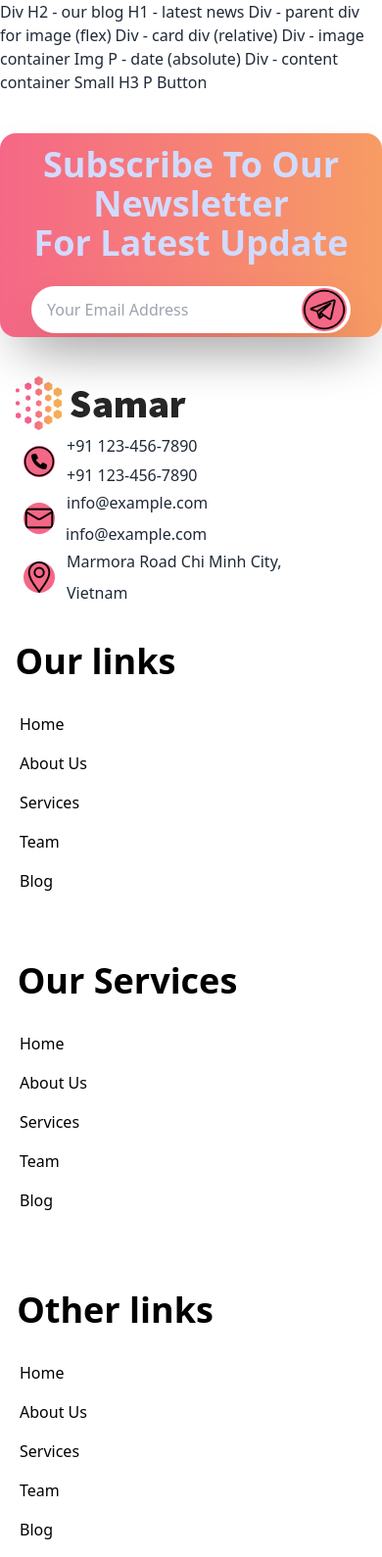
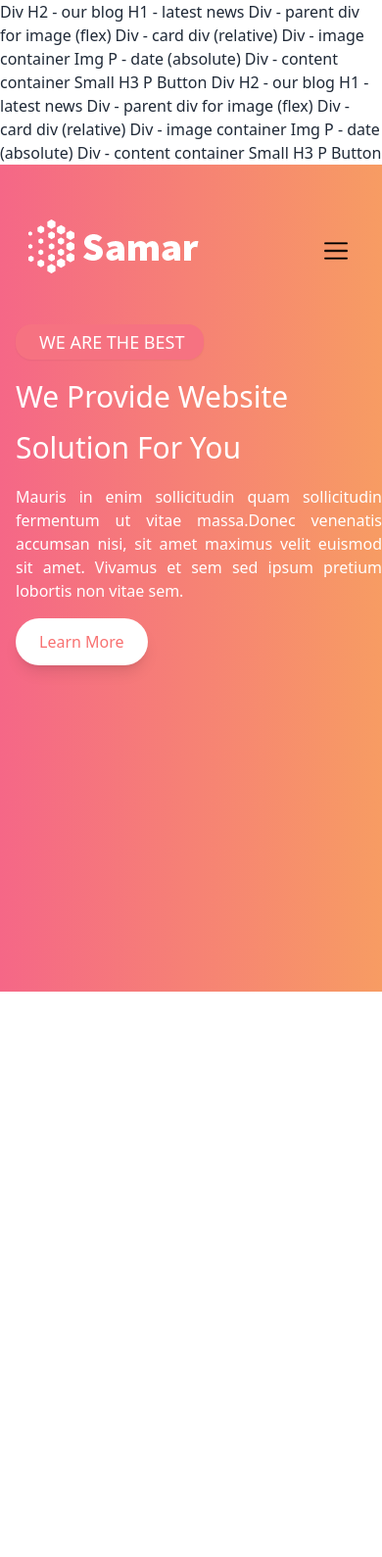
Before and after one commit to majbaulhoque/Samar-Project, a plain HTML site: page test.html in a window 390 px wide. Shown: the whole page at 98% size. After the commit the page ends 1012 px from the top, so only its background shows below. Drawn offline with nearby package versions, Linux system fonts and the light colour scheme.

Commit message:
full responsive

```diff
--- a/test.html
+++ b/test.html
@@ -257,89 +257,117 @@
             </div>
         </section> -->
 
-        <section class="mt-10">
-            <div class="max-w-6xl mx-auto bg-pattern bg-cover bg-center">
-                <div class="card bg-primary text-primary-content h-52 bg-white shadow-2xl bg-gradient-to-r from-[#F56787] to-[#F79C63]">
-                    <div class="card-body">
-                        <div class="flex flex-col lg:flex-row justify-between items-center mt-[-20px] md:mt-5 mb-8 lg:mb-0">
-                            <h2 class="card-title text-4xl lg:text-5xl text-center lg:text-left mb-6 lg:mb-0">Subscribe To Our Newsletter<br>For Latest Update</h2>
-                            <div class="flex rounded-3xl bg-white shadow-2xl h-12">
-                                <input type="search" name="search" id="search" placeholder="Your Email Address" class="w-full border-none bg-transparent px-4 py-1 outline-none focus:outline-none">
-                                <button class="m-2 rounded px-4 py-2 text-white"><img class="h-11 w-12 ml-5 rounded-full mt-[-14px] bg-[#F56787]" src="./communication.png" alt=""></button>
+Div
+ H2 - our blog
+ H1 - latest news
+ Div - parent div for image (flex)
+  Div - card div (relative)
+   Div - image container
+    Img
+    P - date (absolute)
+   Div - content container
+    Small
+    H3
+    P
+    Button
+        <!-- <div class="bg-gradient-to-r from-[#F56787] to-[#F79C63] h-[810px]">
+            <div class="max-w-7xl mx-auto">
+                <nav>
+                    <div class="absolute ml-[950px]">
+                        <img class="w-[500px] h-[540px] rounded-s-lg" src="./pic1.jpg" alt="">
+                    </div>
+                    <div class="relative flex justify-between py-4">
+                        <div class="flex items-center">
+                            <img class="h-5 w-5 mr-2 mt-1" src="./email.png" alt="email">
+                            <p class="text-white text-sm sm:text-base">info@example.com</p>
+                            <img class="h-5 w-5 mr-2 ml-4 mt-1" src="./phone-call.png" alt="Phone">
+                            <p class="text-white text-sm sm:text-base">+91 987-654-321</p>
+                        </div>
+                        <div class="flex">
+                            <img class="h-6 w-6 mr-2 mt-1" src="./facebook.png" alt="facebook">
+                            <img class="h-6 w-6 mr-2 mt-1" src="./social.png" alt="instagram">
+                            <img class="h-6 w-6 mr-2 mt-1" src="./twitter.png" alt="twitter">
+                        </div>
+                    </div>
+                    <hr class="relative">
+                    <div>
+
+                        <div class="relative flex justify-between items-center mt-6">
+                            <div>
+                                <img src="./logo-white.png" alt="">
+                            </div>
+                            <div class="mt-6 flex flex-wrap gap-4">
+                                <a class="text-white text-base font-bold p-1" href="Home">Home</a>
+                                <a class="text-white text-base font-bold p-1" href="Pages">Pages</a>
+                                <a class="text-white text-base font-bold p-1" href="Services">Services</a>
+                                <a class="text-white text-base font-bold p-1" href="Blog">Blog</a>
+                                <a class="text-white text-base font-bold p-1" href="Contact Us">Contact Us</a>
+                                <button class="text-white shadow-lg rounded-3xl h-10 pl-4 pr-4 bg-gradient-to-r from-[#F56787] to-[#F79C63]">Get A Quote</button>
                             </div>
                         </div>
                     </div>
-                </div>
+                    <div class="text-white mt-[-52px]">
+                        <p class="mt-32 text-lg p-1 shadow-sm rounded-2xl bg-[#F67281] w-48"><span class="pl-5 pb-4">WE ARE THE BEST</span></p>
+                        <h3 class="text-3xl sm:text-5xl mt-5 mb-4">We Provide Website</h3>
+                        <h3 class="text-3xl sm:text-5xl mb-5"> Solution For You</h3>
+                        <p class="text-base mb-4">Mauris in enim sollicitudin quam sollicitudin fermentum ut vitae massa.<br>Donec venenatis accumsan nisi, sit amet maximus velit euismod sit amet. <br>Vivamus et sem sed ipsum pretium lobortis non vitae sem.</p>
+                        <button class="text-base sm:text-lg rounded-3xl shadow-lg bg-white text-red-400 h-12 pr-6 pl-6">Learn More</button>
+                    </div>
+                </nav>
             </div>
+            <img class="mt-[px]" src="./bg7.263dd148ef050cd0d81a0c5506384a76.png" alt="">
+        </div> -->
 
-            <div class="max-w-7xl mx-auto flex flex-col lg:flex-row justify-between mt-10">
-                <div class="mb-16 lg:mb-0">
-                    <img src="./logo-2.png" alt="" class="mx-auto lg:mx-0 mb-4 lg:mb-0  ml-4">
-                    <div class="flex flex-col lg:flex-row lg:items-center">
-                        <div class="flex mb-4 lg:mb-0">
-                            <img class="h-8 bg-[#F56787] rounded-full ml-6 md:mt-4 md:ml-[8px]" src="./telephone.png" alt="">
-                            <p class="mt-[-12px] ml-3 md:mt-1">+91 123-456-7890</p>
+
+        <div class="bg-gradient-to-r from-[#F56787] to-[#F79C63] h-screen sm:h-[810px]">
+            <div class="max-w-7xl mx-auto">
+                <nav>
+                    <div class="md:absolute md:ml-[900px] ml-4 sm:ml-0">
+                        <img class="w-full sm:w-[500px] h-auto sm:h-[540px] rounded-lg hidden md:block lg:block" src="./pic1.jpg" alt="">
+                    </div>
+                    <div class="relative flex flex-col sm:flex-row justify-between py-4">
+                        <div class="hidden md:flex lg:flex items-center">
+                            <img class="h-5 w-5 mr-2 mt-1" src="./email.png" alt="email">
+                            <p class="text-white text-sm sm:text-base">info@example.com</p>
+                            <img class="h-5 w-5 mr-2 ml-4 mt-1" src="./phone-call.png" alt="Phone">
+                            <p class="text-white text-sm sm:text-base">+91 987-654-321</p>
                         </div>
-                        <div class="ml-[68px] mt-[-30px] lg:ml-9 md:mt-12">
-                            <p class="md:ml-[-167px]">+91 123-456-7890</p>
+                        <div class="hidden md:flex lg:flex mt-4 sm:mt-0">
+                            <img class="h-6 w-6 mr-2 mt-1" src="./facebook.png" alt="facebook">
+                            <img class="h-6 w-6 mr-2 mt-1" src="./social.png" alt="instagram">
+                            <img class="h-6 w-6 mr-2 mt-1" src="./twitter.png" alt="twitter">
                         </div>
                     </div>
-                    <div class="flex flex-col lg:flex-row lg:items-center mt-4 lg:mt-8">
-                        <div class="flex mb-4 lg:mb-0">
-                            <img class="h-8 bg-[#F56787] rounded-full ml-6 md:ml-[8px]" src="./email1.png" alt="">
-                            <p class="mt-[-12px] ml-3">info@example.com
-                            </p>
+                    <hr class="relative hidden md:block lg:block">
+                    <div class="relative flex flex-col sm:flex-row justify-between items-center mt-6">
+                        <div class="flex ml-[-150px] md:ml-0 lg:ml-0 ">
+                            <img class="ml-36 md:ml-[-0px] lg:ml-[-0px]" src="./logo-white.png" alt="">
+                            <div>
+                                <img class="block mt-5 ml-32 md:hidden lg:hidden h-6" src="./menu.png" alt="">
+                            </div>
                         </div>
-                        <div class="ml-[67px] mt-[-28px] lg:ml-9 md:mt-8">
-                            <p class="md:ml-[-172px]">info@example.com
-                            </p>
+                        <div class="mt-6 md:flex lg:flex flex-wrap gap-4 hidden">
+                            <a class="text-white text-base font-bold p-1" href="Home">Home</a>
+                            <a class="text-white text-base font-bold p-1" href="Pages">Pages</a>
+                            <a class="text-white text-base font-bold p-1" href="Services">Services</a>
+                            <a class="text-white text-base font-bold p-1" href="Blog">Blog</a>
+                            <a class="text-white text-base font-bold p-1" href="Contact Us">Contact Us</a>
+                            <button class="text-white shadow-lg rounded-3xl h-10 pl-4 pr-4 bg-gradient-to-r from-[#F56787] to-[#F79C63]">Get A Quote</button>
                         </div>
                     </div>
-                    <div class="flex flex-col lg:flex-row lg:items-center mt-4 lg:mt-8">
-                        <div class="flex mb-4 lg:mb-0">
-                            <img class="h-8 bg-[#F56787] rounded-full ml-6 md:ml-2" src="./location.png" alt="">
-                            <p class="mt-[-12px] ml-3">Marmora Road Chi Minh City,
-                            </p>
-                        </div>
-                        <div class="ml-[68px] lg:ml-9 mt-[-28px] md:mt-6 ">
-                            <p class="md:ml-[-242px]">Vietnam
-                            </p>
-                        </div>
+                    <div class="text-white ml-4 text-justify mt-[52px] sm:mt-[0px]">
+                        <p class="mt-8 sm:mt-32 text-lg p-1 shadow-sm rounded-2xl bg-[#F67281] w-48"><span class="pl-5 pb-4">WE ARE THE BEST</span></p>
+                        <h3 class="text-3xl sm:text-5xl mt-5 mb-4">We Provide Website</h3>
+                        <h3 class="text-3xl sm:text-5xl mb-5"> Solution For You</h3>
+                        <p class="text-base mb-4 md:w-[500px] lg:w-[500px]">Mauris in enim sollicitudin quam sollicitudin fermentum ut vitae massa.Donec venenatis accumsan nisi, sit amet maximus velit euismod sit amet. Vivamus et sem sed ipsum pretium lobortis non vitae sem.</p>
+                        <button class="text-base sm:text-lg rounded-3xl shadow-lg bg-white text-red-400 h-12 pr-6 pl-6">Learn More</button>
                     </div>
-                </div>
-                <div class="mt-16 md:ml-[-100px] lg:mt-0">
-                    <p class="text-4xl text-black font-bold ml-[-195px] mt-[-90px] text-center lg:text-left md:mt-2 md:ml-1">Our links</p>
-                    <ul class="text-base text-black mt-8 ml-5">
-                        <li class="mb-4 hover:ml-5">Home</li>
-                        <li class="mb-4 hover:ml-5">About Us</li>
-                        <li class="mb-4 hover:ml-5">Services</li>
-                        <li class="mb-4 hover:ml-5">Team</li>
-                        <li class="mb-4 hover:ml-5">Blog</li>
-                    </ul>
-                </div>
-                <div class="mt-16 lg:mt-0">
-                    <p class="text-4xl text-black font-bold ml-[-130px] mt-[-10px] text-center md:mt-3 lg:text-left">Our Services</p>
-                    <ul class="text-base text-black mt-8 ml-5 md:ml-[-100px]">
-                        <li class="mb-4 hover:ml-5">Home</li>
-                        <li class="mb-4 hover:ml-5">About Us</li>
-                        <li class="mb-4 hover:ml-5">Services</li>
-                        <li class="mb-4 hover:ml-5">Team</li>
-                        <li class="mb-4 hover:ml-5">Blog</li>
-                    </ul>
-                </div>
-                <div class="mt-16 lg:mt-0">
-                    <p class="text-4xl text-black font-bold ml-[-155px] text-center md:mt-4  lg:text-left">Other links</p>
-                    <ul class="text-base text-black mt-8 ml-5 md:ml-[-120px]">
-                        <li class="mb-4">Home</li>
-                        <li class="mb-4">About Us</li>
-                        <li class="mb-4">Services</li>
-                        <li class="mb-4">Team</li>
-                        <li class="mb-4">Blog</li>
-                    </ul>
-                </div>
+                </nav>
             </div>
-        </section>
-
+            <div class="md:mt-[-45px] lg:mt-[-45px]">
+                <img class="mt-[-500px] sm:mt-0 hidden md:block lg:block" src="./bg7.263dd148ef050cd0d81a0c5506384a76.png" alt="">
+            </div>
+        </div>
 
 
 
```
Also changed, not shown: index.html (+50 -38 lines), menu.png (added).
